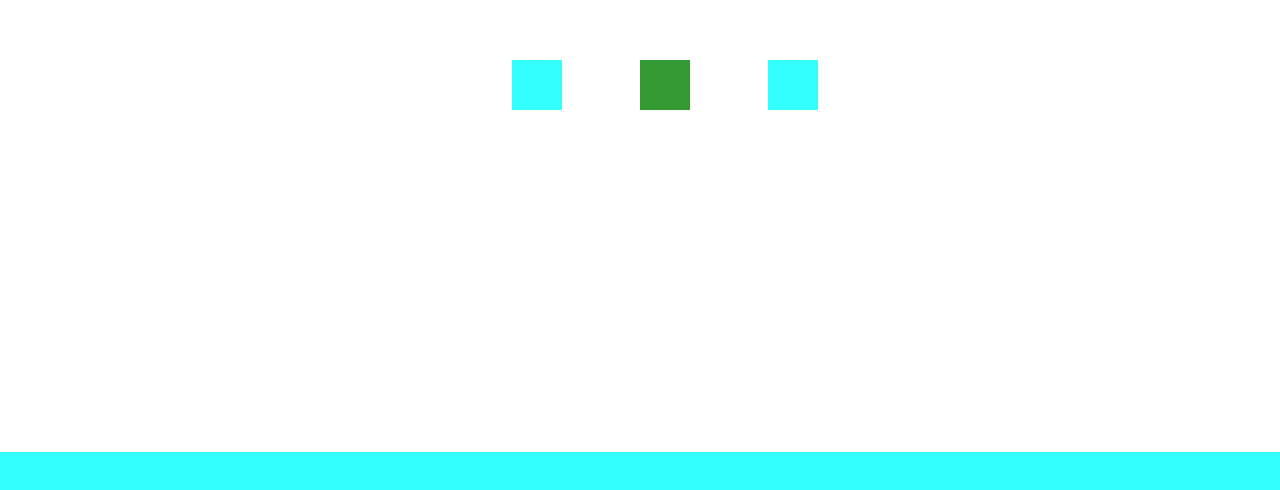
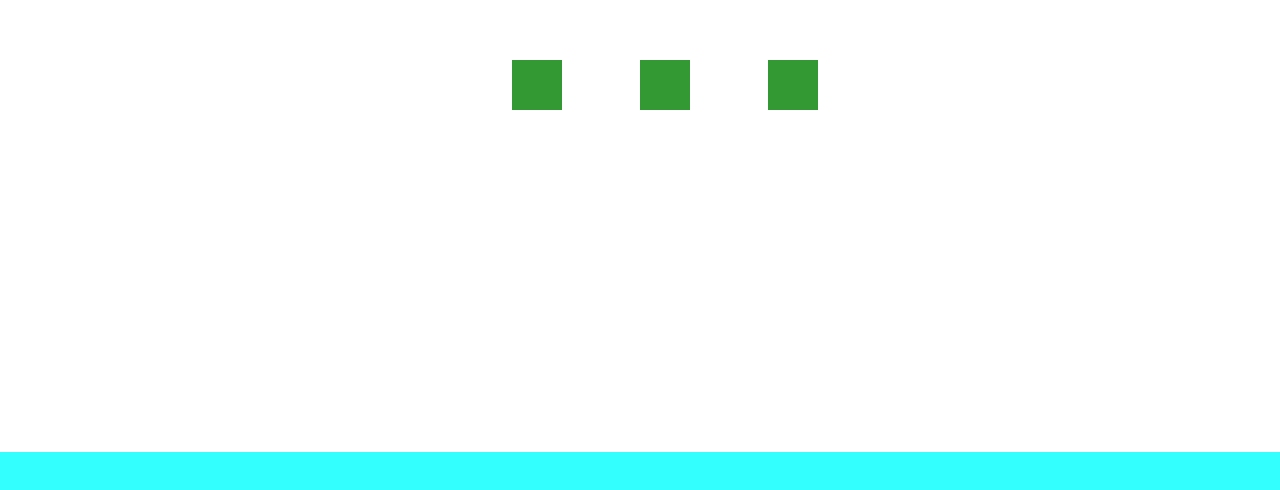
Before and after one commit to rheakhanna/forminteractionproject1, a plain HTML site: page scrolls/scrolls/scroll10.html in a window 1280 px wide. Shown: the part 340-830 px from the top of the page. Drawn offline with nearby package versions, Linux system fonts and the light colour scheme.

Commit message:
Add files via upload

```diff
--- a/scrolls/scrolls/scroll10.html
+++ b/scrolls/scrolls/scroll10.html
@@ -23,7 +23,7 @@
 				-ms-transform: rotate(0deg);
 				-webkit-transform: rotate(0deg);
 				top: 50%;"
-				data-300p="opacity:0.8;
+				data-350p="opacity:0.8;
 				-ms-transform: rotate(0deg);
 				-webkit-transform: rotate(0deg);
 				transform: rotate(0deg);
@@ -37,33 +37,29 @@
 				-ms-transform: rotate(0deg);
 				-webkit-transform: rotate(0deg);
 				top: 50%;"
-				data-300p="opacity:0.8;
+				data-350p="opacity:0.8;
 				-ms-transform: rotate(0deg);
 				-webkit-transform: rotate(0deg);
 				transform: rotate(0deg);
-				background-color: aqua;
 				top: 40%;"
 				data-400p="opacity:0.8;
 				-ms-transform: rotate(0deg);
 				-webkit-transform: rotate(0deg);
 				transform: rotate(0deg);
-				background-color:aqua;
 				top:20%"> </div>
 		<div class="behind3" data-0="opacity:0.8;
 				-ms-transform: rotate(0deg);
 				-webkit-transform: rotate(0deg);
 				top: 50%;"
-				data-300p="opacity:0.8;
+				data-350p="opacity:0.8;
 				-ms-transform: rotate(0deg);
 				-webkit-transform: rotate(0deg);
 				transform: rotate(0deg);
-				background-color: aqua;
 				top: 60%;"
 				data-400p="opacity:0.8;
 				-ms-transform: rotate(0deg);
 				-webkit-transform: rotate(0deg);
 				transform: rotate(0deg);
-				background-color:aqua;
 				top:40%"> </div>
 		<div class="ten" data-0="opacity:0.8;
 				-ms-transform: rotate(0deg);
@@ -84,7 +80,7 @@
 				top:0%">
 			</div>
 
-
+</a>
 </div>
 
 
```
